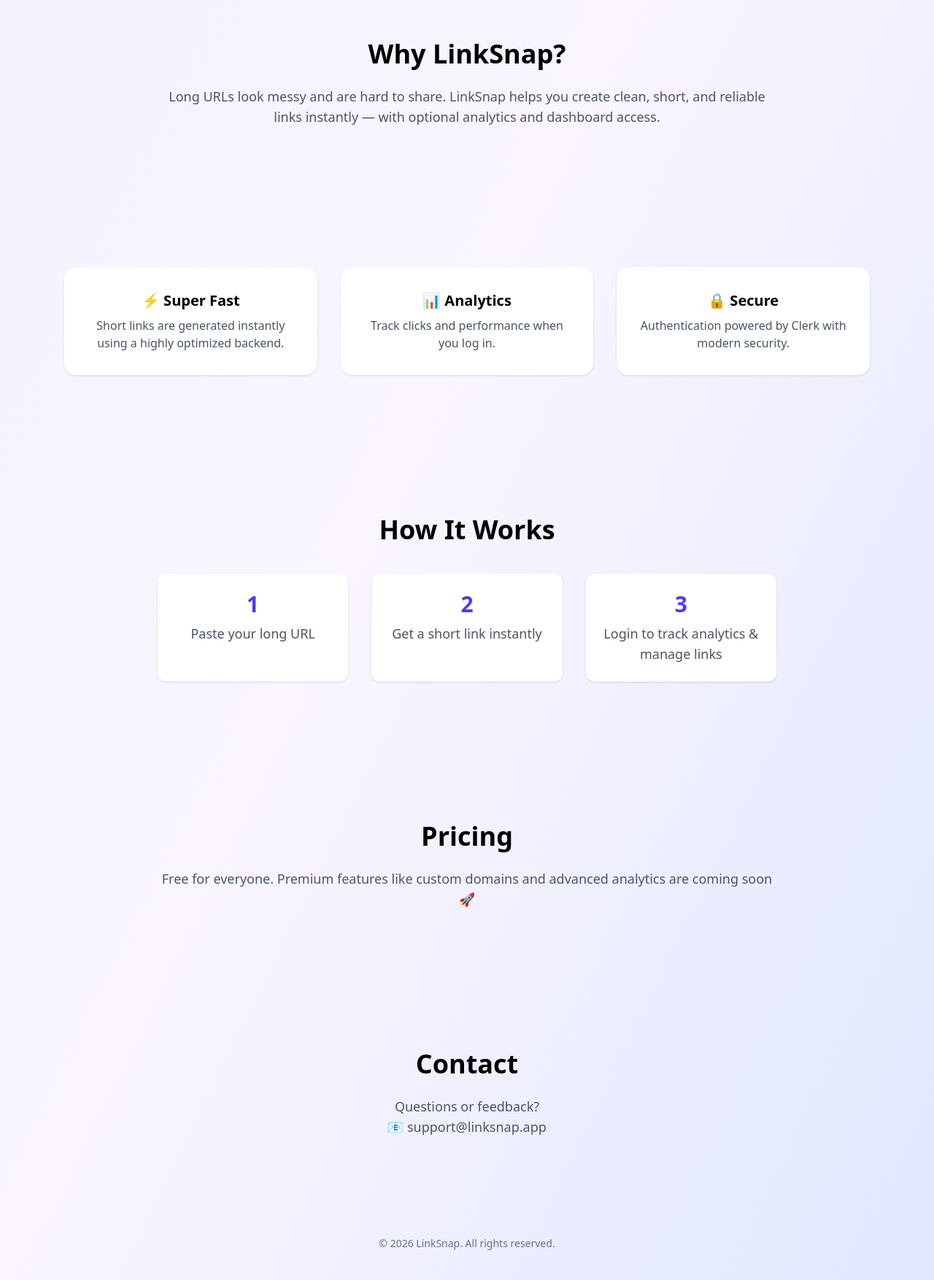
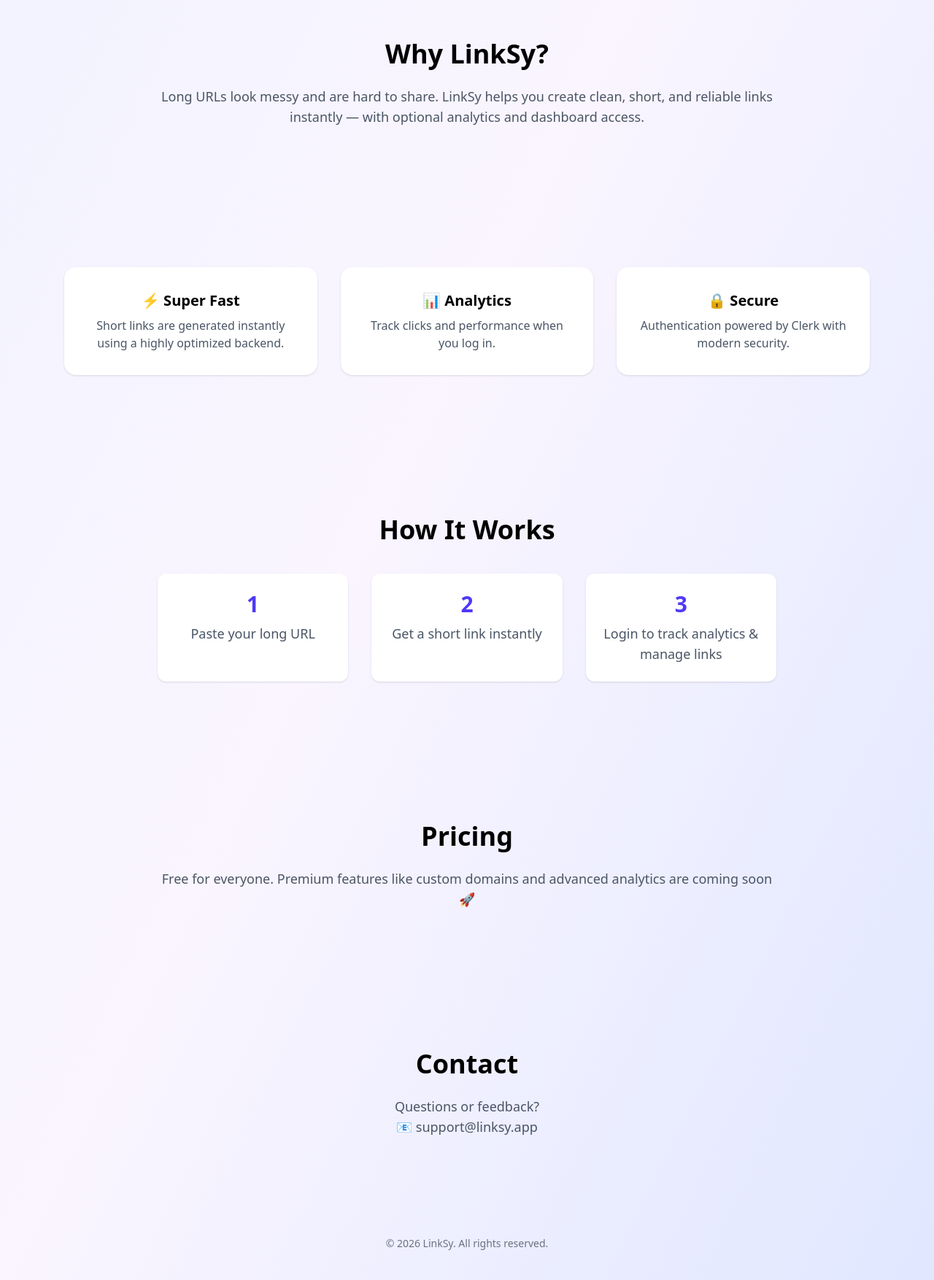
Before and after one commit to Raj969656/Linksy_frontend, a React (Vite) app: page / in a window 1280 px wide. Shown: the part 914-2668 px from the top of the page at 73% size. Built offline with nearby package versions, Linux system fonts and the light colour scheme; no server answers.

Commit message:
Update Home.jsx

```diff
--- a/src/pages/Home.jsx
+++ b/src/pages/Home.jsx
@@ -5,8 +5,6 @@
 export default function Home() {
   return (
     <div className="bg-gradient-to-br from-indigo-50 via-purple-50 to-indigo-100">
-
-      {/* HERO SECTION */}
       <section
         id="home"
         className="min-h-screen flex items-center justify-center text-center px-6"
@@ -44,17 +42,13 @@
           </SignedOut>
         </motion.div>
       </section>
-
-      {/* ABOUT */}
-      <Section id="about" title="Why LinkSnap?">
+      <Section id="about" title="Why LinkSy?">
         <p>
-          Long URLs look messy and are hard to share. LinkSnap helps you create
+          Long URLs look messy and are hard to share. LinkSy helps you create
           clean, short, and reliable links instantly — with optional analytics
           and dashboard access.
         </p>
       </Section>
-
-      {/* FEATURES */}
       <section
         id="features"
         className="max-w-6xl mx-auto px-6 py-24 grid grid-cols-1 md:grid-cols-3 gap-8"
@@ -72,8 +66,6 @@
           text="Authentication powered by Clerk with modern security."
         />
       </section>
-
-      {/* HOW IT WORKS */}
       <Section id="how" title="How It Works">
         <div className="grid grid-cols-1 md:grid-cols-3 gap-8 mt-10">
           <Step number="1" text="Paste your long URL" />
@@ -81,35 +73,25 @@
           <Step number="3" text="Login to track analytics & manage links" />
         </div>
       </Section>
-
-      {/* PRICING */}
       <Section id="pricing" title="Pricing">
         <p>
           Free for everyone. Premium features like custom domains and advanced
           analytics are coming soon 🚀
         </p>
       </Section>
-
-      {/* CONTACT */}
       <Section id="contact" title="Contact">
         <p>
           Questions or feedback?
           <br />
-          📧 support@linksnap.app
+          📧 support@linksy.app
         </p>
       </Section>
-
-      {/* FOOTER */}
       <footer className="text-center py-10 text-gray-500 text-sm">
-        © {new Date().getFullYear()} LinkSnap. All rights reserved.
+        © {new Date().getFullYear()} LinkSy. All rights reserved.
       </footer>
     </div>
   );
 }
-
-/* =========================
-   REUSABLE COMPONENTS
-========================= */
 
 function Section({ id, title, children }) {
   return (
@@ -122,15 +104,12 @@
       className="max-w-4xl mx-auto px-6 py-24 text-center"
     >
       <h2 className="text-4xl font-bold mb-6">{title}</h2>
-
-      {/* IMPORTANT: div (NOT p) */}
       <div className="text-gray-600 text-lg space-y-4">
         {children}
       </div>
     </motion.section>
   );
 }
-
 function Feature({ title, text }) {
   return (
     <motion.div
```
